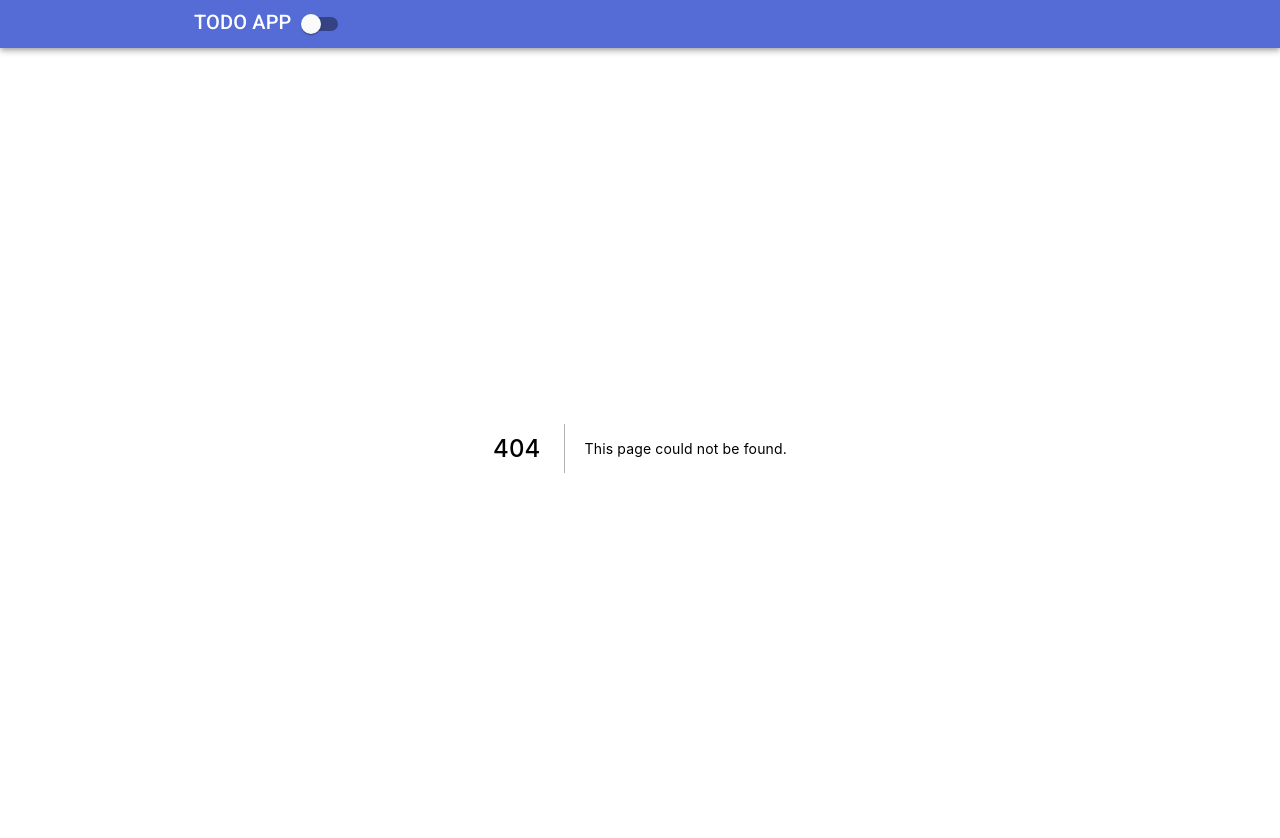
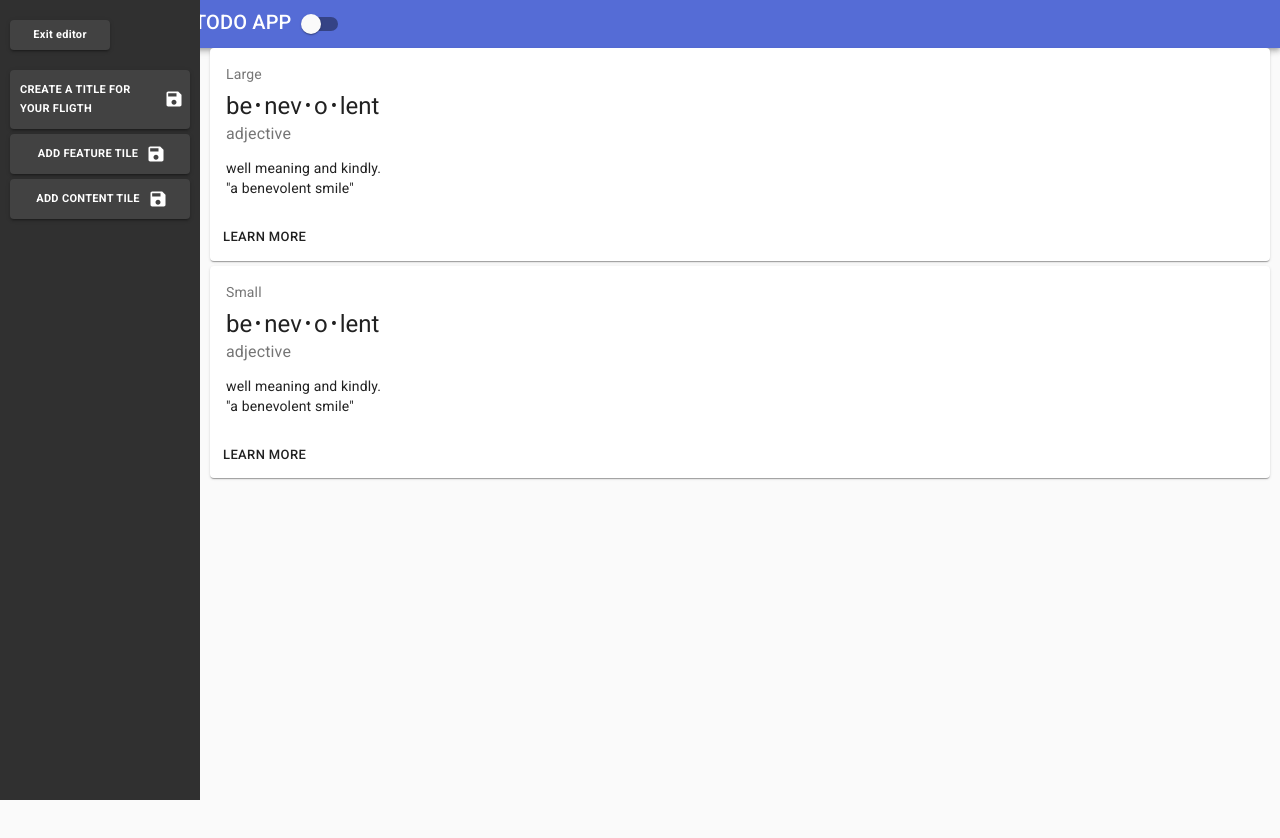
Before and after one commit to jmejiamu/next-project-challege, a Next.js app: page /editor/Editor in a window 1280 px wide. Before the commit this address had no page. Shown: the top 838 px of the page. After the commit the page ends 800 px from the top, so only its background shows below. Built offline with nearby package versions, Linux system fonts and the light colour scheme.

Commit message:
layout for editor

```diff
--- a/package.json
+++ b/package.json
@@ -10,6 +10,7 @@
   },
   "dependencies": {
     "@material-ui/core": "^4.12.1",
+    "@material-ui/icons": "^4.11.2",
     "@prisma/client": "^2.27.0",
     "next": "11.0.1",
     "next-auth": "^3.27.3",
--- /dev/null
+++ b/pages/editor/Editor.js
@@ -0,0 +1,44 @@
+import React from 'react';
+import Large from '../../src/components/Cards/Large';
+import { makeStyles } from "@material-ui/core/styles";
+import Small from '../../src/components/Cards/Small';
+import LeftNav from '../../src/components/SideNav/LeftNav';
+const useStyles = makeStyles({
+    root: {
+    },
+    sidenav: {
+        height: "100%",
+        width: "200px",
+        position: "fixed",
+        zIndex: 1,
+        top: 0,
+        left: 0,
+        background: "#111",
+        overflowX: "hidden",
+        paddingTop: '20px',
+
+    },
+    main: {
+        marginLeft: "200px", /* Same as the width of the sidenav */
+        fontSize: "28px",/* Increased text to enable scrolling */
+        padding: "0px 10px",
+
+    }
+});
+// layout
+const Editor = () => {
+    const classes = useStyles();
+    return (
+        <div>
+            <LeftNav />
+
+            <div className={classes.main}>
+                <Large />
+                <Small />
+            </div>
+
+        </div>
+    )
+}
+
+export default Editor;
--- a/src/components/Button/Loginbtn.js
+++ b/src/components/Button/Loginbtn.js
@@ -13,25 +13,21 @@ const borderColor = '#5EC0DC';
 
 const styles = () => ({
     root: {
-        margin: 50,
+        // margin: 50,
         padding: 10,
         width: 180,
         fontSize: 20,
-        fontWeight: "bold"
+        fontWeight: "bold",
     },
 });
 
 const Loginbtn = (props) => {
 
-    console.log(props)
+
     // const classes = useStyles();
     return (
         <div>
-
             <Button variant="contained" color="primary"  {...props} />
-            {/* <Button disabled {...props} /> */}
-            {/* <Button {...props} variant={props.variant} color={props.color} className={{ ...classes.root, ...props.className }}>{props.children}</Button>
-            <h1>{props.variant}</h1> */}
         </div>
     )
 }
--- a/src/components/Card.js
+++ b/src/components/Card.js
@@ -17,7 +17,8 @@ const useStyles = makeStyles({
     bullet: {
         display: "inline-block",
         margin: "0 2px",
-        transform: "scale(0.8)"
+        transform: "scale(0.8)",
+
     },
     title: {
         fontSize: 14
--- /dev/null
+++ b/src/components/Cards/Large.js
@@ -0,0 +1,55 @@
+import React from 'react';
+import { makeStyles } from '@material-ui/core/styles';
+import Card from '@material-ui/core/Card';
+import CardActions from '@material-ui/core/CardActions';
+import CardContent from '@material-ui/core/CardContent';
+import Button from '@material-ui/core/Button';
+import Typography from '@material-ui/core/Typography';
+
+const useStyles = makeStyles({
+    root: {
+        minWidth: 275,
+    },
+    bullet: {
+        display: 'inline-block',
+        margin: '0 2px',
+        transform: 'scale(0.8)',
+    },
+    title: {
+        fontSize: 14,
+    },
+    pos: {
+        marginBottom: 12,
+    },
+});
+
+const Large = () => {
+    const classes = useStyles();
+    const bull = <span className={classes.bullet}>•</span>;
+
+    return (
+        <Card className={classes.root}>
+            <CardContent>
+                <Typography className={classes.title} color="textSecondary" gutterBottom>
+                    Large
+                </Typography>
+                <Typography variant="h5" component="h2">
+                    be{bull}nev{bull}o{bull}lent
+                </Typography>
+                <Typography className={classes.pos} color="textSecondary">
+                    adjective
+                </Typography>
+                <Typography variant="body2" component="p">
+                    well meaning and kindly.
+                    <br />
+                    {'"a benevolent smile"'}
+                </Typography>
+            </CardContent>
+            <CardActions>
+                <Button size="small">Learn More</Button>
+            </CardActions>
+        </Card>
+    );
+}
+
+export default Large;
--- /dev/null
+++ b/src/components/Cards/Small.js
@@ -0,0 +1,56 @@
+import React from 'react';
+import { makeStyles } from '@material-ui/core/styles';
+import Card from '@material-ui/core/Card';
+import CardActions from '@material-ui/core/CardActions';
+import CardContent from '@material-ui/core/CardContent';
+import Button from '@material-ui/core/Button';
+import Typography from '@material-ui/core/Typography';
+
+const useStyles = makeStyles({
+    root: {
+        minWidth: 275,
+        marginTop: 5
+    },
+    bullet: {
+        display: 'inline-block',
+        margin: '0 2px',
+        transform: 'scale(0.8)',
+    },
+    title: {
+        fontSize: 14,
+    },
+    pos: {
+        marginBottom: 12,
+    },
+});
+
+const Small = () => {
+    const classes = useStyles();
+    const bull = <span className={classes.bullet}>•</span>;
+
+    return (
+        <Card className={classes.root}>
+            <CardContent>
+                <Typography className={classes.title} color="textSecondary" gutterBottom>
+                    Small
+                </Typography>
+                <Typography variant="h5" component="h2">
+                    be{bull}nev{bull}o{bull}lent
+                </Typography>
+                <Typography className={classes.pos} color="textSecondary">
+                    adjective
+                </Typography>
+                <Typography variant="body2" component="p">
+                    well meaning and kindly.
+                    <br />
+                    {'"a benevolent smile"'}
+                </Typography>
+            </CardContent>
+            <CardActions>
+                <Button size="small">Learn More</Button>
+            </CardActions>
+        </Card>
+    );
+}
+
+export default Small;
--- /dev/null
+++ b/src/components/SideNav/LeftNav.js
@@ -0,0 +1,67 @@
+import React from 'react';
+// import Large from '../../src/components/Cards/Large';
+import { makeStyles } from "@material-ui/core/styles";
+import Loginbtn from '../Button/Loginbtn';
+// import Small from '../../src/components/Cards/Small';
+import Paper from "@material-ui/core/Paper";
+import Grid from "@material-ui/core/Grid";
+import SaveIcon from '@material-ui/icons/Save';
+const useStyles = makeStyles({
+    root: {
+    },
+    sidenav: {
+        height: "100%",
+        width: "200px",
+        position: "fixed",
+        zIndex: 1,
+        top: 0,
+        left: 0,
+        // background: "#111",// this is just to test guide
+        background: "#303030",// this is just to test guide
+        overflowX: "hidden",
+        paddingTop: '20px',
+    },
+    lin: {
+        padding: "6px 8px 6px 16px",
+        textDecoration: "none",
+        fontSize: "25px",
+        color: "#818181",
+        display: "block",
+    },
+    exitBtn: {
+        marginBottom: 15,
+        marginLeft: 10,
+        fontSize: 11,
+        width: "50%",
+        height: 30,
+        textTransform: 'none',
+        background: "#424242"
+    },
+
+    btn: {
+        marginLeft: 10,
+        fontSize: 11,
+        textAlign: "left",
+        marginTop: 5,
+        background: "#424242"
+    }
+
+});
+// layout
+const LeftNav = () => {
+    const classes = useStyles();
+    return (
+        <div >
+            <div className={classes.sidenav}>
+                <Loginbtn className={classes.exitBtn} color="secondary">Exit editor</Loginbtn>
+                <Loginbtn className={classes.btn} endIcon={<SaveIcon />}>Create a Title for Your Fligth</Loginbtn>
+                <Loginbtn className={classes.btn} endIcon={<SaveIcon />}>Add Feature Tile</Loginbtn>
+                <Loginbtn className={classes.btn} endIcon={<SaveIcon />}>Add Content tile</Loginbtn>
+            </div>
+
+
+        </div>
+    )
+}
+
+export default LeftNav;
```
Also changed, not shown: pages/index.js (+7 -1 lines), 1 other file (tests, documents, lock files or other folders).
